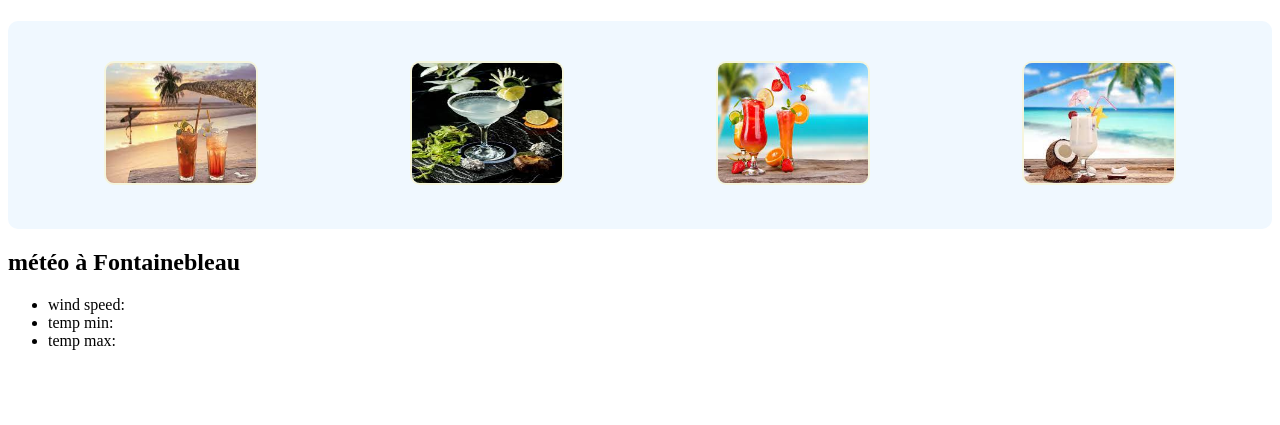
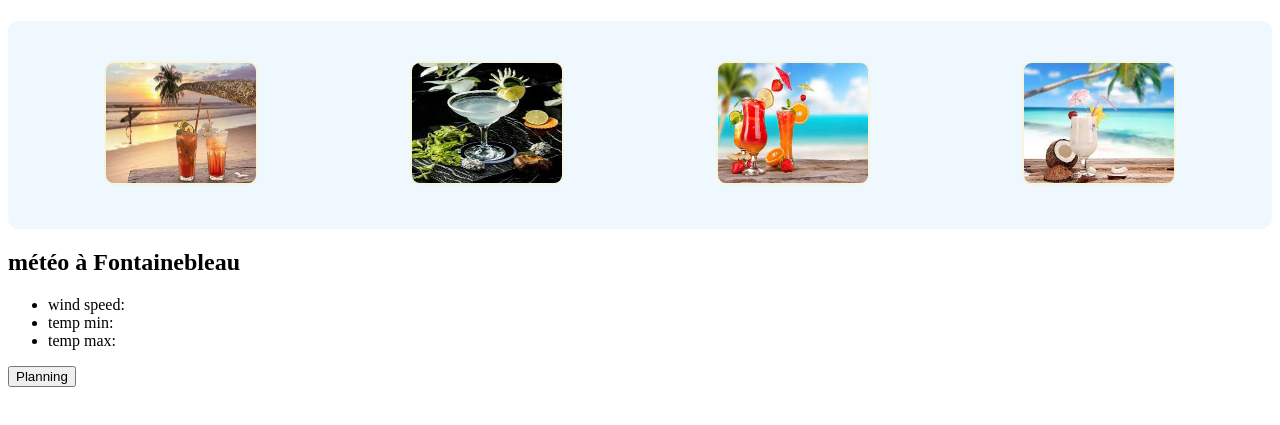
Before and after one commit to natalliaSkiba/DigiStart, a plain HTML site: page index.html in a window 1280 px wide. Shown: the part 109-534 px from the top of the page. Drawn offline with nearby package versions, Linux system fonts and the light colour scheme; no server answers.

Commit message:
add calendar

```diff
--- a/index.html
+++ b/index.html
@@ -39,7 +39,10 @@
                         <li> temp min: <span id="temp_min"></span></li>
                         <li>temp max: <span id="temp_max"></span></li>
                     </ul>
+                    <button onclick="openCalendar()">Planning</button>
 
+                   <!-- <iframe src="https://calendar.google.com/calendar/embed?height=600&wkst=1&ctz=Europe%2FParis&bgcolor=%23ffffff&src=dGdzLm5hdGFsaXlAZ21haWwuY29t&src=MjRmMDk5NjUxNmU5MzNjYmQ1ZGY3NmQxMzBhNDhmZmJiNjVmZTM1MWI1ZDg4YzI5NmNiZDljOWE4YTg4YTQyNUBncm91cC5jYWxlbmRhci5nb29nbGUuY29t&src=YWRkcmVzc2Jvb2sjY29udGFjdHNAZ3JvdXAudi5jYWxlbmRhci5nb29nbGUuY29t&src=YW50aG9ueS5tdDAwMUBnbWFpbC5jb20&color=%23039BE5&color=%23B39DDB&color=%2333B679&color=%23795548" style="border:solid 1px #777" width="800" height="600" frameborder="0" scrolling="no"></iframe>
+                   -->
                 </div>
             </section>
         </main>
--- a/script.js
+++ b/script.js
@@ -49,3 +49,6 @@ $("#temp_max").append(temperatureMaxCelsius.toFixed(2) + "°C");
 $("#windSpeed").append(content_wind);
 });
 });
+function openCalendar() {
+    window.open("https://calendar.google.com/calendar/embed?height=600&wkst=1&ctz=Europe%2FParis&bgcolor=%23ffffff&src=dGdzLm5hdGFsaXlAZ21haWwuY29t&src=MjRmMDk5NjUxNmU5MzNjYmQ1ZGY3NmQxMzBhNDhmZmJiNjVmZTM1MWI1ZDg4YzI5NmNiZDljOWE4YTg4YTQyNUBncm91cC5jYWxlbmRhci5nb29nbGUuY29t&src=YWRkcmVzc2Jvb2sjY29udGFjdHNAZ3JvdXAudi5jYWxlbmRhci5nb29nbGUuY29t&src=YW50aG9ueS5tdDAwMUBnbWFpbC5jb20&color=%23039BE5&color=%23B39DDB&color=%2333B679&color=%23795548", "_blank");
+};
```
